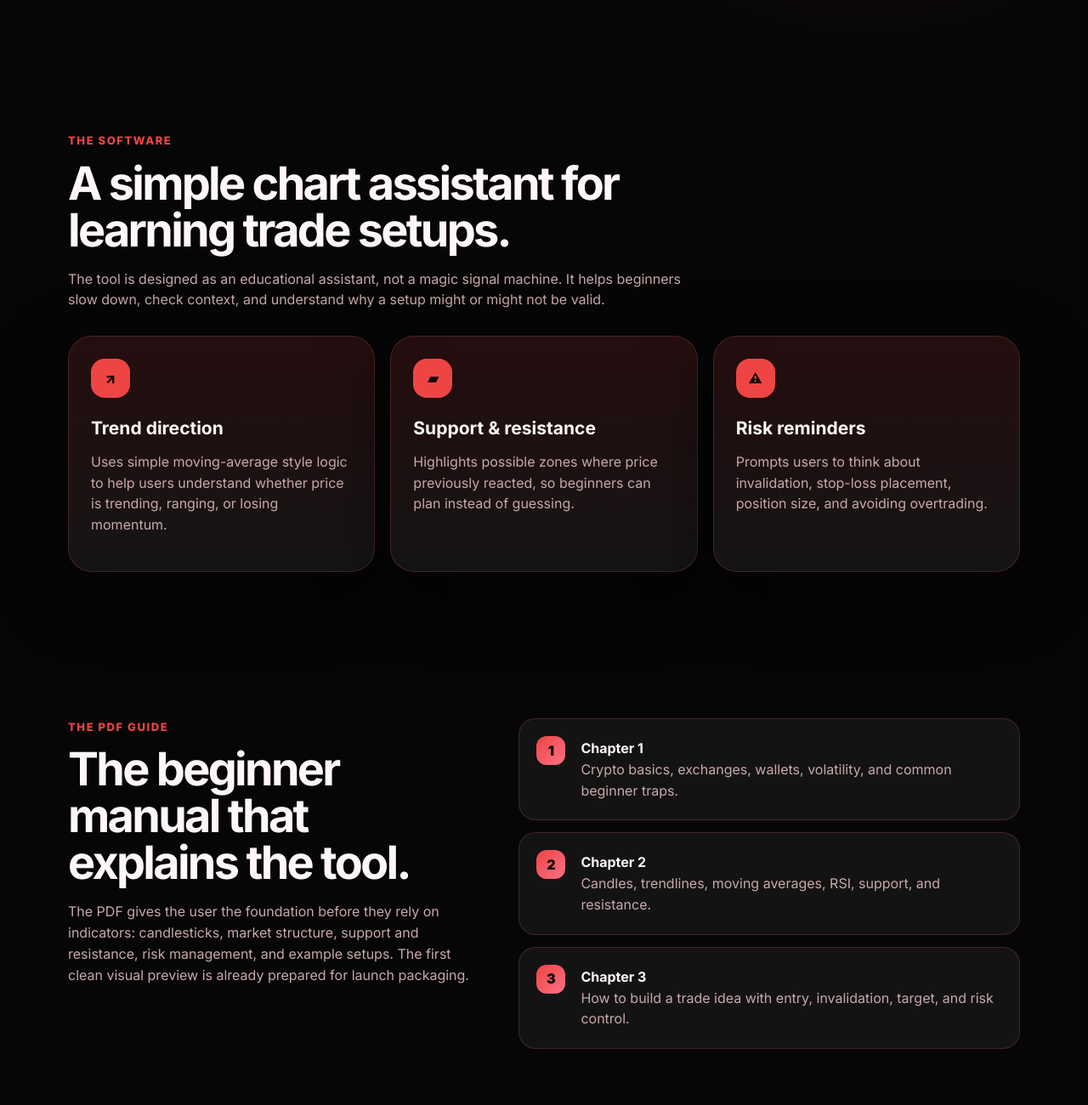
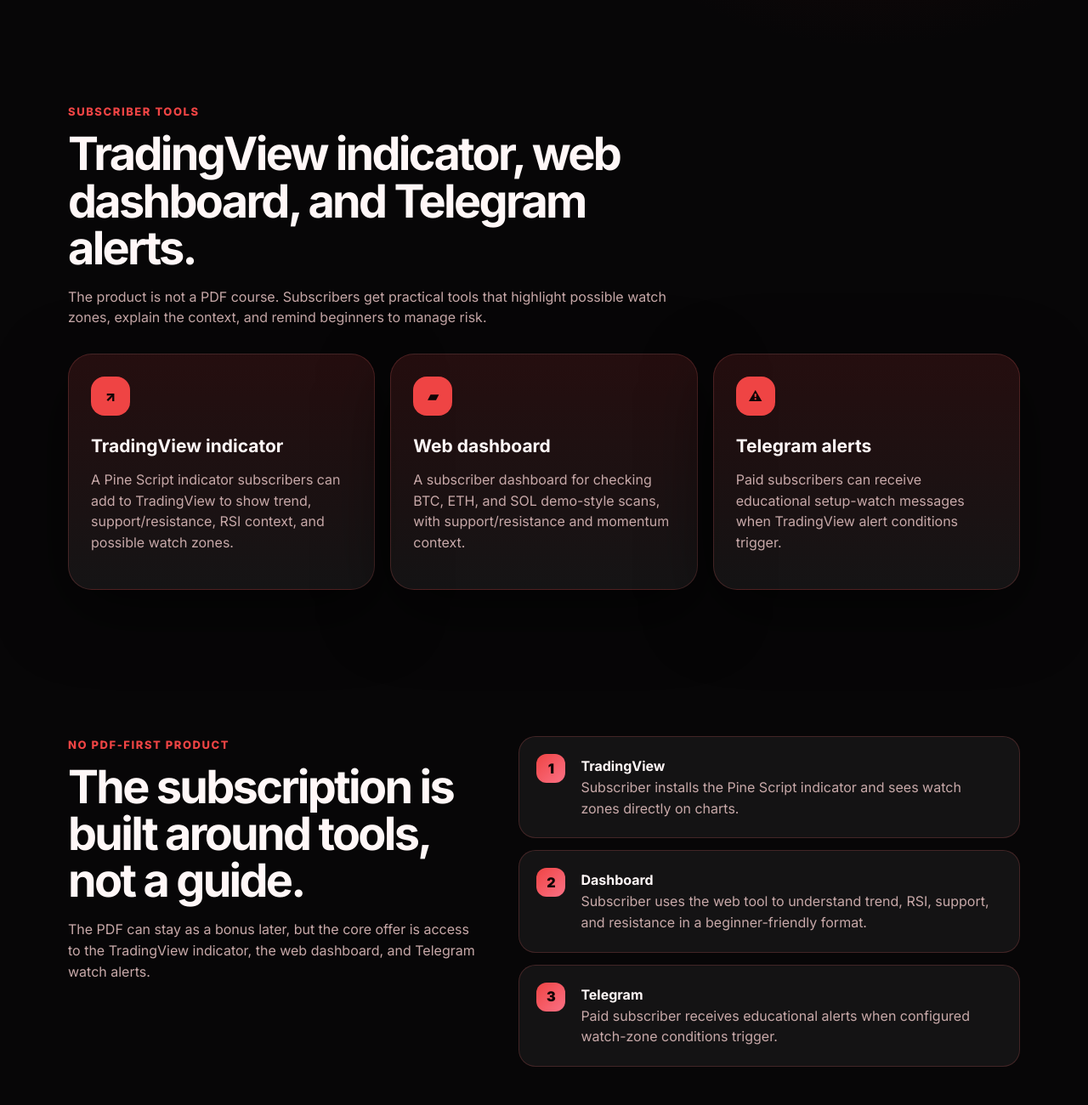
Before and after one commit to felix19702026-design/felix-crypto-edge, a plain HTML site: page index.html in a window 1280 px wide. Shown: the part 1300-2600 px from the top of the page at 85% size. Drawn offline with Linux system fonts and the light colour scheme.

Commit message:
Pivot product to subscriber trading tools

```diff
--- a/index.html
+++ b/index.html
@@ -4,9 +4,9 @@
   <meta charset="utf-8" />
   <meta name="viewport" content="width=device-width, initial-scale=1" />
   <title>Felix Crypto Edge | Beginner Crypto Trading Education & Chart Tool</title>
-  <meta name="description" content="Felix Crypto Edge helps beginners learn crypto chart analysis with a practical PDF guide and an educational chart tool for spotting possible support, resistance, trend, buy, and sell zones." />
+  <meta name="description" content="Felix Crypto Edge gives subscribers a TradingView indicator, web dashboard, and Telegram educational alerts for spotting possible crypto setup watch zones." />
   <meta property="og:title" content="Felix Crypto Edge" />
-  <meta property="og:description" content="Beginner-friendly crypto trading education plus a chart analysis tool. Learn setups, risk, support, resistance, and trend signals without hype." />
+  <meta property="og:description" content="Subscriber crypto tools: TradingView indicator, web dashboard, and Telegram educational watch alerts without hype or profit promises." />
   <meta property="og:type" content="website" />
   <link rel="preconnect" href="https://fonts.googleapis.com">
   <link rel="preconnect" href="https://fonts.gstatic.com" crossorigin>
@@ -21,7 +21,7 @@
     </a>
     <nav class="nav" aria-label="Main navigation">
       <a href="tool/">Tool demo</a>
-      <a href="#guide">PDF guide</a>
+      <a href="#tool">Tools</a>
       <a href="#pricing">Pricing</a>
       <a href="#early-access" class="nav-cta">Early access</a>
     </nav>
@@ -32,7 +32,7 @@
       <div class="hero-copy">
         <p class="eyebrow">Crypto chart education for beginners</p>
         <h1>Learn where crypto trades start to make sense.</h1>
-        <p class="hero-text">Felix Crypto Edge combines a beginner-friendly trading PDF with a simple chart tool that highlights possible trend direction, support and resistance, and educational buy/sell zones.</p>
+        <p class="hero-text">Felix Crypto Edge gives subscribers a TradingView indicator, web dashboard, and Telegram watch alerts that highlight possible crypto setup zones for beginners.</p>
         <div class="hero-actions">
           <a class="button primary" href="#early-access">Join early access</a>
           <a class="button secondary" href="tool/">Try tool demo</a>
@@ -40,7 +40,7 @@
         <div class="trust-row" aria-label="Key positioning">
           <span>Beginner focused</span>
           <span>No profit promises</span>
-          <span>Risk-first education</span>
+          <span>Subscriber tools</span>
         </div>
       </div>
 
@@ -79,39 +79,39 @@
 
     <section id="tool" class="section">
       <div class="section-heading">
-        <p class="eyebrow">The software</p>
-        <h2>A simple chart assistant for learning trade setups.</h2>
-        <p class="muted">The tool is designed as an educational assistant, not a magic signal machine. It helps beginners slow down, check context, and understand why a setup might or might not be valid.</p>
+        <p class="eyebrow">Subscriber tools</p>
+        <h2>TradingView indicator, web dashboard, and Telegram alerts.</h2>
+        <p class="muted">The product is not a PDF course. Subscribers get practical tools that highlight possible watch zones, explain the context, and remind beginners to manage risk.</p>
       </div>
       <div class="cards three">
         <article class="card">
           <span class="icon">↗</span>
-          <h3>Trend direction</h3>
-          <p>Uses simple moving-average style logic to help users understand whether price is trending, ranging, or losing momentum.</p>
+          <h3>TradingView indicator</h3>
+          <p>A Pine Script indicator subscribers can add to TradingView to show trend, support/resistance, RSI context, and possible watch zones.</p>
         </article>
         <article class="card">
           <span class="icon">▰</span>
-          <h3>Support & resistance</h3>
-          <p>Highlights possible zones where price previously reacted, so beginners can plan instead of guessing.</p>
+          <h3>Web dashboard</h3>
+          <p>A subscriber dashboard for checking BTC, ETH, and SOL demo-style scans, with support/resistance and momentum context.</p>
         </article>
         <article class="card">
           <span class="icon">⚠</span>
-          <h3>Risk reminders</h3>
-          <p>Prompts users to think about invalidation, stop-loss placement, position size, and avoiding overtrading.</p>
+          <h3>Telegram alerts</h3>
+          <p>Paid subscribers can receive educational setup-watch messages when TradingView alert conditions trigger.</p>
         </article>
       </div>
     </section>
 
     <section id="guide" class="section split">
       <div>
-        <p class="eyebrow">The PDF guide</p>
-        <h2>The beginner manual that explains the tool.</h2>
-        <p class="muted">The PDF gives the user the foundation before they rely on indicators: candlesticks, market structure, support and resistance, risk management, and example setups. The first clean visual preview is already prepared for launch packaging.</p>
+        <p class="eyebrow">No PDF-first product</p>
+        <h2>The subscription is built around tools, not a guide.</h2>
+        <p class="muted">The PDF can stay as a bonus later, but the core offer is access to the TradingView indicator, the web dashboard, and Telegram watch alerts.</p>
       </div>
       <ol class="steps">
-        <li><strong>Chapter 1</strong><span>Crypto basics, exchanges, wallets, volatility, and common beginner traps.</span></li>
-        <li><strong>Chapter 2</strong><span>Candles, trendlines, moving averages, RSI, support, and resistance.</span></li>
-        <li><strong>Chapter 3</strong><span>How to build a trade idea with entry, invalidation, target, and risk control.</span></li>
+        <li><strong>TradingView</strong><span>Subscriber installs the Pine Script indicator and sees watch zones directly on charts.</span></li>
+        <li><strong>Dashboard</strong><span>Subscriber uses the web tool to understand trend, RSI, support, and resistance in a beginner-friendly format.</span></li>
+        <li><strong>Telegram</strong><span>Paid subscriber receives educational alerts when configured watch-zone conditions trigger.</span></li>
       </ol>
     </section>
 
@@ -128,9 +128,9 @@
           </div>
           <div class="price">€25<span>/ week</span></div>
           <ul>
-            <li>Chart analysis tool access</li>
-            <li>Beginner PDF guide</li>
-            <li>Educational setup checklist</li>
+            <li>TradingView indicator access</li>
+            <li>Web dashboard access</li>
+            <li>Telegram watch alerts</li>
           </ul>
         </article>
 
@@ -143,8 +143,8 @@
           <div class="price">€50<span>/ month</span></div>
           <ul>
             <li>Everything in Weekly</li>
-            <li>Ongoing tool updates</li>
-            <li>New example setups added over time</li>
+            <li>Ongoing indicator updates</li>
+            <li>Priority access to new dashboard features</li>
           </ul>
         </article>
 
@@ -158,7 +158,7 @@
           <ul>
             <li>Everything in Monthly</li>
             <li>Best-value annual access</li>
-            <li>Future beginner resources included</li>
+            <li>Future alert/dashboard features included</li>
           </ul>
         </article>
       </div>
@@ -169,7 +169,7 @@
       <div class="contact-copy">
         <p class="eyebrow">Early access</p>
         <h2>Join the first version before public launch.</h2>
-        <p>We are building the PDF and chart tool now. Join the early access list and we’ll notify you when the first version opens.</p>
+        <p>We are building the TradingView indicator, web dashboard, and Telegram alert bot now. Join the early access list and we’ll notify you when the first subscriber version opens.</p>
       </div>
       <form class="lead-form" action="mailto:Felix20261970@outlook.com" method="post" enctype="text/plain">
         <label>
```
Also changed, not shown: USER.md (+1 -1 lines), bot/telegram-alert-bot-plan.md (added, +37 -0 lines), README.md, tradingview/README.md (added), 1 other file.
